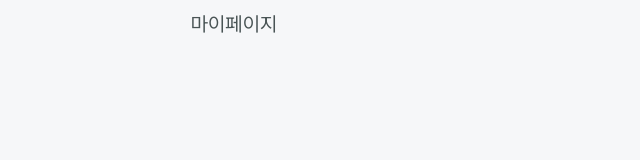
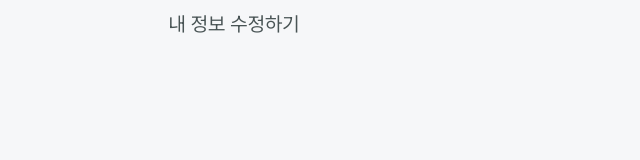
Before and after one commit to Tong-Hana/tonghana, a Next.js app: page /profile/edit in a window 1280 px wide. Shown: the top 160 px of the page, without its empty margins (406-1046 px from the left). Built offline with nearby package versions, Linux system fonts and the light colour scheme.

Commit message:
[#52] refactor: profile 폴더 layout에서 Header 제거 후 각 페이지에 추가

```diff
--- a/src/app/(navbar)/profile/edit/page.tsx
+++ b/src/app/(navbar)/profile/edit/page.tsx
@@ -1,3 +1,8 @@
+import Header from "@/components/common/Header";
 export default function EditProfilePage() {
-  return;
+  return (
+    <div>
+      <Header title="내 정보 수정하기" />
+    </div>
+  );
 }
--- a/src/app/(navbar)/profile/layout.tsx
+++ b/src/app/(navbar)/profile/layout.tsx
@@ -1,14 +1,7 @@
-import Header from "@/components/common/Header";
-
 export default function ProfileLayout({
   children,
 }: {
   children: React.ReactNode;
 }) {
-  return (
-    <div>
-      <Header title="마이페이지" centerTitle={true} showBackButton={true} />
-      {children}
-    </div>
-  );
+  return <div>{children}</div>;
 }
--- a/src/app/(navbar)/profile/page.tsx
+++ b/src/app/(navbar)/profile/page.tsx
@@ -9,6 +9,7 @@ import ImageUploader from "@/components/profile/imageUploader/ImageUploader";
 import ProfileCardDetail from "@/components/profile/ProfileCardDetail";
 import { useRouter } from "next/navigation";
 import { useState } from "react";
+import Header from "@/components/common/Header";
 
 export default function MyPage() {
   // API로 불러올 데이터
@@ -148,6 +149,7 @@ export default function MyPage() {
   return (
     <div className="w-full h-full">
       <div className="flex flex-col gap-5 px-5 py-2">
+        <Header title="마이페이지" />
         {/* 프로필 */}
         <div className="flex justify-center items-center gap-9 pt-5">
           <ImageUploader imageUrl={user.imageUrl} onChange={() => {}} />
```
